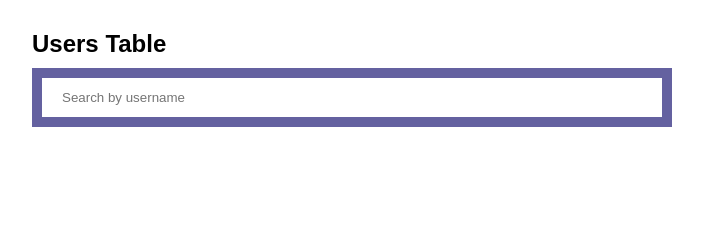
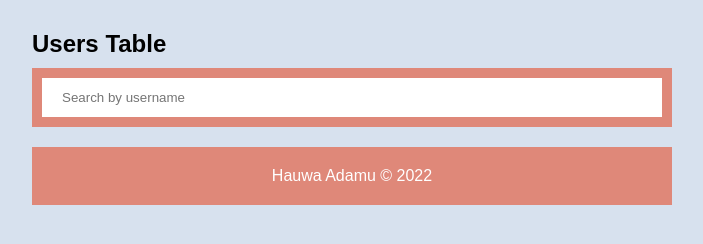
Before and after one commit to jidarrh/Users-data, a plain HTML site: page index.html in a window 1280 px wide. Shown: the whole page, without its empty margins (288-991 px from the left). Drawn offline with Linux system fonts and the light colour scheme; no server answers.

Commit message:
changed color

```diff
--- a/index.html
+++ b/index.html
@@ -23,6 +23,10 @@
         </section>
     </main>
 
+    <footer id="main-footer">
+        <p>Hauwa Adamu &copy; 2022</p>
+    </footer>
+
     <!-- JAVASCRIPT -->
     <script src="./main.js"></script>
 </body>
--- a/style.css
+++ b/style.css
@@ -10,6 +10,7 @@ li{
 }
 
 body {
+    background-color: #d7e1ee;
     font-family: Arial;
     width: 90%;
     margin-left: auto;
@@ -22,7 +23,7 @@ body {
 }
 /* Search box section */
 .search-section{
-    background-color: #6461a0;
+    background-color: #df8879;
     padding: 10px;
 }
 
@@ -50,11 +51,24 @@ li:hover{
 }
 /* pill button for username */
 .username{
-    background-color: #6461a0;
+    background-color: #df8879;
     color: #ffffff;
     padding: 6px;
     font-size: 14px;
     border-radius: 5px;
+}
+
+#main-footer {
+    width: 100%;
+    border: none;
+    margin: 15px 0;
+    padding: 20px;
+    background-color: #df8879;
+}
+
+#main-footer p {
+    color: #ffffff;
+    text-align: center;
 }
 
 /* Media query for large screens */
```
